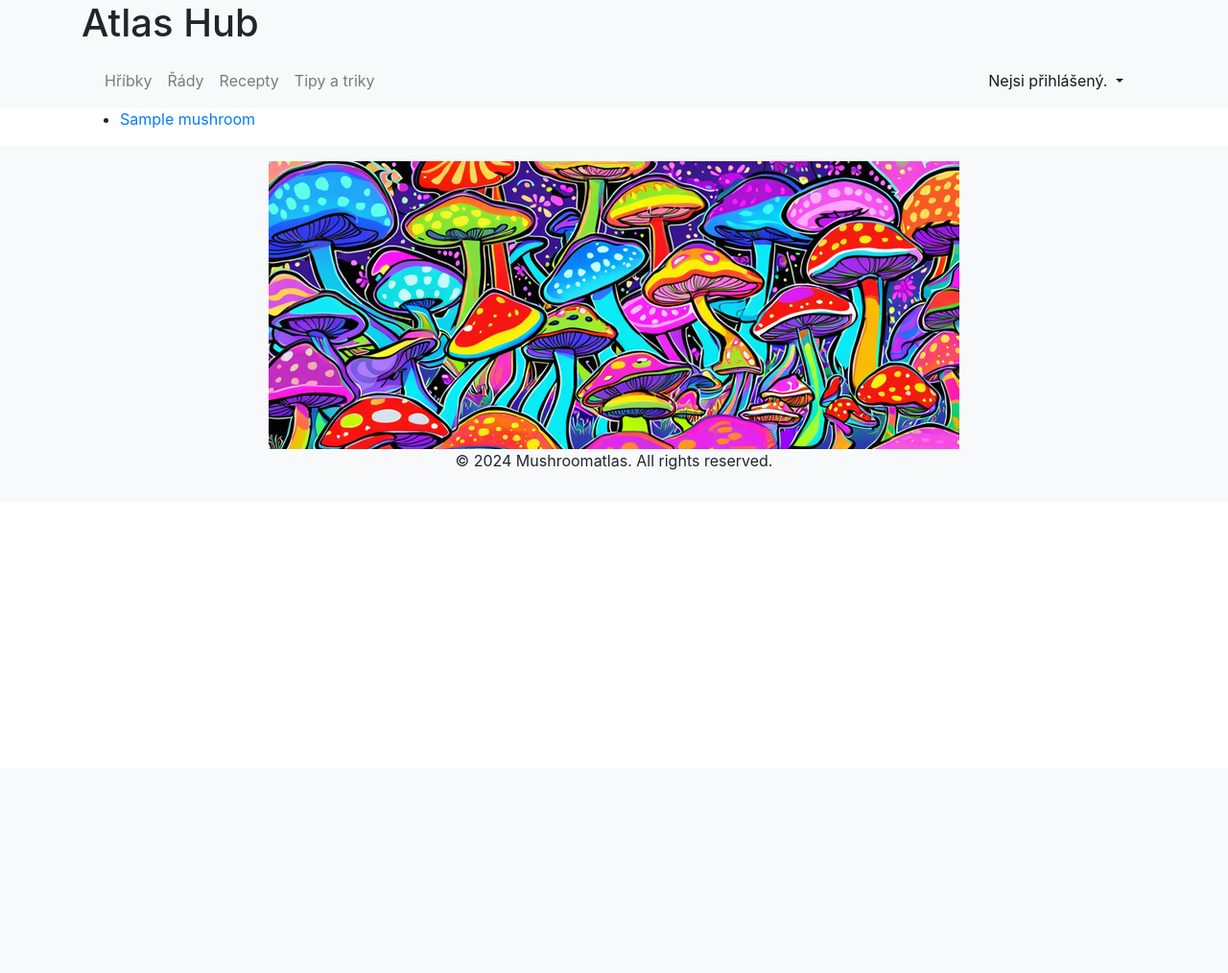
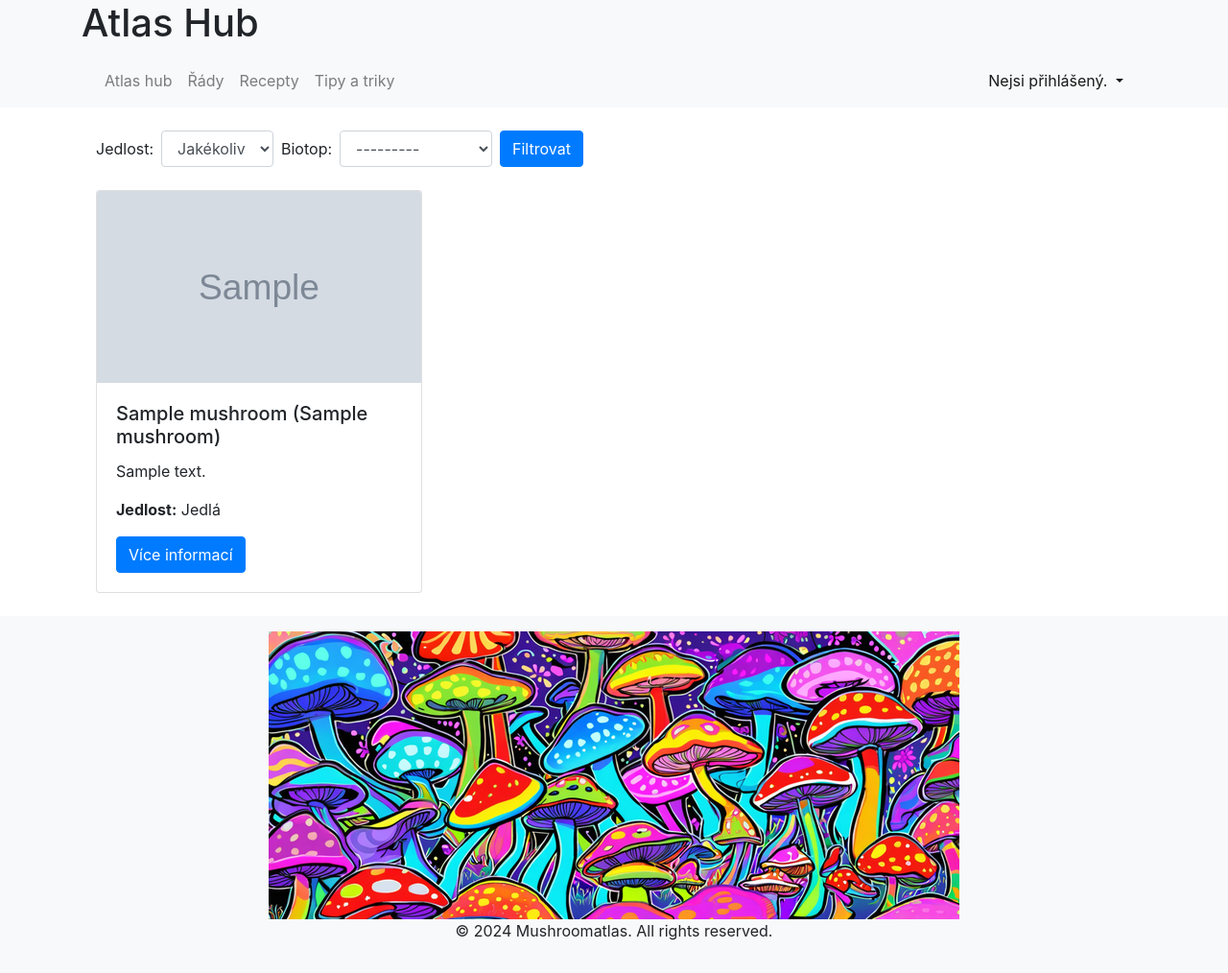
Before and after one commit to Wolferine69/mushroomatlas, a Django app: page /mushrooms/ in a window 1280 px wide. Shown: the whole page at 96% size. Before the commit the page ends 490 px from the top, so only its background shows below. Run offline with Django 5.2, Linux system fonts and the light colour scheme; tables that the repository leaves empty hold one stand-in row (values such as "Sample post"); grey boxes marked "Sample" are stand-in pictures; some libraries are stand-ins or nearby versions.

Commit message:
feature: added filtering in mushroom list

```diff
--- a/Mushroomatlas/settings.py
+++ b/Mushroomatlas/settings.py
@@ -39,6 +39,7 @@ INSTALLED_APPS = [
     'django.contrib.staticfiles',
     'viewer',
     'accounts',
+    'viewer.templatetags',
 ]
 
 MIDDLEWARE = [
--- a/templates/base.html
+++ b/templates/base.html
@@ -8,6 +8,13 @@
     <title>Mushroomatlas</title>
     <!-- Bootstrap CSS CDN -->
     <link href="https://stackpath.bootstrapcdn.com/bootstrap/4.5.2/css/bootstrap.min.css" rel="stylesheet">
+    <style>
+        .img-fixed {
+            width: 100%;
+            height: 200px;
+            object-fit: cover;
+        }
+    </style>
 </head>
 <body>
     <header role="banner" class="bg-light">
@@ -20,7 +27,7 @@
                 <div class="collapse navbar-collapse" id="navbarNav">
                     <ul class="navbar-nav">
                         <li class="nav-item">
-                            <a class="nav-link" href="{% url 'mushroom_list' %}">Hříbky</a>
+                            <a class="nav-link" href="{% url 'mushroom_list' %}">Atlas hub</a>
                         </li>
                         <li class="nav-item">
                             <a class="nav-link" href="{% url 'family_list' %}">Řády</a>
--- a/viewer/forms.py
+++ b/viewer/forms.py
@@ -1,4 +1,5 @@
 from django import forms
+from.models import Habitat
 
 from viewer.models import Mushroom
 
@@ -17,3 +18,14 @@ class MushroomForm(forms.ModelForm):
             'image': 'Obrázek',
             'family': 'Rodina',
         }
+
+class MushroomFilterForm(forms.Form):
+    EDIBILITY_CHOICES = [
+        ('', 'Jakékoliv'),
+        ('jedla', 'Jedlá'),
+        ('nejedla', 'Nejedlá'),
+        ('jedovata', 'Jedovatá'),
+    ]
+
+    edibility = forms.ChoiceField(choices=EDIBILITY_CHOICES, required=False, label='Jedlost')
+    habitat = forms.ModelChoiceField(queryset=Habitat.objects.all(), required=False, label='Biotop')
--- a/viewer/templates/mushroom_list.html
+++ b/viewer/templates/mushroom_list.html
@@ -1,9 +1,39 @@
 {% extends 'base.html' %}
+{% load static %}
+{% load form_tags %}
 
 {% block content %}
-<ul>
-    {% for mushroom in mushrooms %}
-    <li><a href="{% url 'mushroom_detail' mushroom.id %}">{{ mushroom.name_cz }}</a></li>
-    {% endfor %}
-</ul>
+<div class="container mt-4">
+    <form method="get" class="form-inline mb-4">
+        <div class="form-group mr-2">
+            <label for="id_edibility" class="mr-2">Jedlost:</label>
+            {{ form.edibility|add_class:"form-control" }}
+        </div>
+        <div class="form-group mr-2">
+            <label for="id_habitat" class="mr-2">Biotop:</label>
+            {{ form.habitat|add_class:"form-control" }}
+        </div>
+        <button type="submit" class="btn btn-primary">Filtrovat</button>
+    </form>
+
+    <div class="row">
+        {% for mushroom in mushrooms %}
+        <div class="col-md-4 mb-4">
+            <div class="card">
+                {% if mushroom.image %}
+                <img src="{{ mushroom.image.url }}" class="card-img-top img-fluid img-fixed" alt="{{ mushroom.name_cz }}">
+                {% else %}
+                <img src="{% static 'path/to/default/image.jpg' %}" class="card-img-top img-fluid img-fixed" alt="{{ mushroom.name_cz }}">
+                {% endif %}
+                <div class="card-body">
+                    <h5 class="card-title">{{ mushroom.name_cz }} ({{ mushroom.name_latin }})</h5>
+                    <p class="card-text">{{ mushroom.description|truncatewords:20 }}</p>
+                    <p class="card-text"><strong>Jedlost:</strong> {{ mushroom.get_edibility_display }}</p>
+                    <a href="{% url 'mushroom_detail' mushroom.id %}" class="btn btn-primary">Více informací</a>
+                </div>
+            </div>
+        </div>
+        {% endfor %}
+    </div>
+</div>
 {% endblock %}
--- /dev/null
+++ b/viewer/templatetags/form_tags.py
@@ -0,0 +1,7 @@
+from django import template
+
+register = template.Library()
+
+@register.filter(name='add_class')
+def add_class(field, css_class):
+    return field.as_widget(attrs={"class": css_class})
--- a/viewer/views.py
+++ b/viewer/views.py
@@ -1,8 +1,8 @@
 from django.contrib.auth.decorators import login_required, permission_required
 from django.shortcuts import render, redirect
 from django.views.generic import ListView, DetailView
-from .models import Mushroom, Family, Recipe, Tip
-from .forms import MushroomForm
+from .models import Mushroom, Family, Recipe, Tip, Habitat
+from .forms import MushroomForm, MushroomFilterForm
 
 # Create your views here.
 def home(request):
@@ -14,6 +14,21 @@ class MushroomListView(ListView):
     template_name = 'mushroom_list.html'
     context_object_name = 'mushrooms'
 
+    def get_context_data(self, **kwargs):
+        context = super().get_context_data(**kwargs)
+        form = MushroomFilterForm(self.request.GET or None)
+        context['form'] = form
+        mushrooms = self.get_queryset()
+
+        if form.is_valid():
+            if form.cleaned_data['edibility']:
+                mushrooms = mushrooms.filter(edibility=form.cleaned_data['edibility'])
+            if form.cleaned_data['habitat']:
+                mushrooms = mushrooms.filter(habitats=form.cleaned_data['habitat'])
+
+        context['mushrooms'] = mushrooms
+        context['habitats'] = Habitat.objects.all()
+        return context
 
 class MushroomDetailView(DetailView):
     model = Mushroom
```
Also changed, not shown: viewer/templatetags/__init__.py (added).
